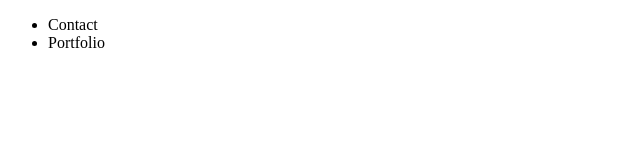
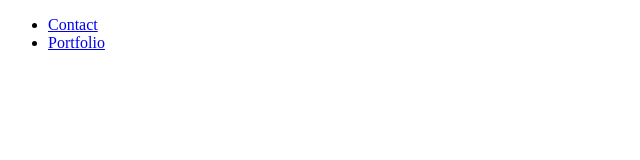
Before and after one commit to wesleyaphillipson/wesleyaphillipson.github.io, a plain HTML site: page index.html in a window 1280 px wide. Shown: the whole page, without its empty margins (0-640 px from the left). Drawn offline with Linux system fonts and the light colour scheme.

Commit message:
Update index.html

```diff
--- a/index.html
+++ b/index.html
@@ -9,8 +9,12 @@
 		<div class="banner">
 			<div class="banner-top">
 				<ul class="nav">
-					<li class="callout">Contact</li>
-					<li>Portfolio</li>
+					<li class="callout">
+						<a href="/contact">Contact</a>
+					</li>
+					<li>
+						<a href="/portfolio">Portfolio</a>
+					</li>
 				</ul>
 			</div>
 		</div>
```
